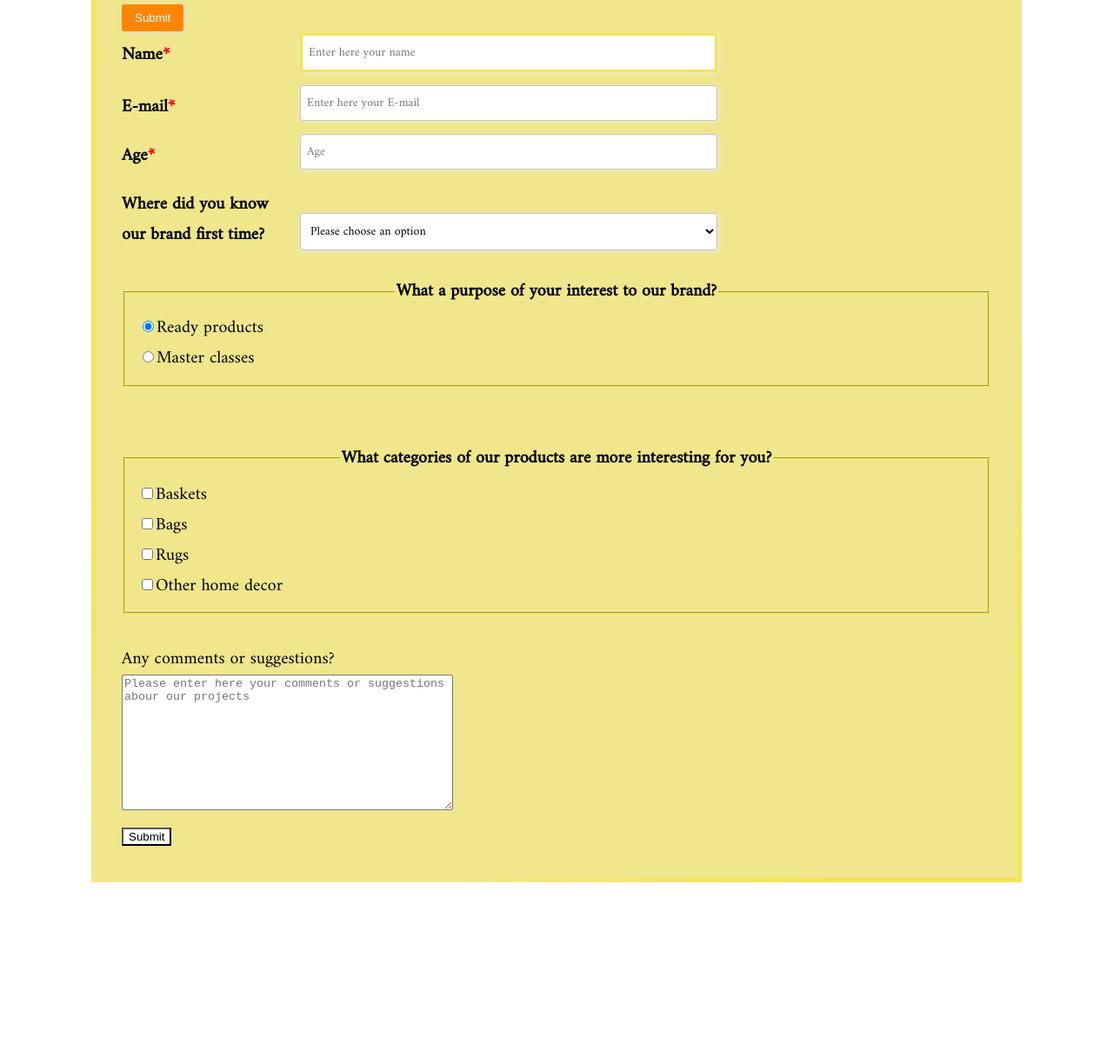
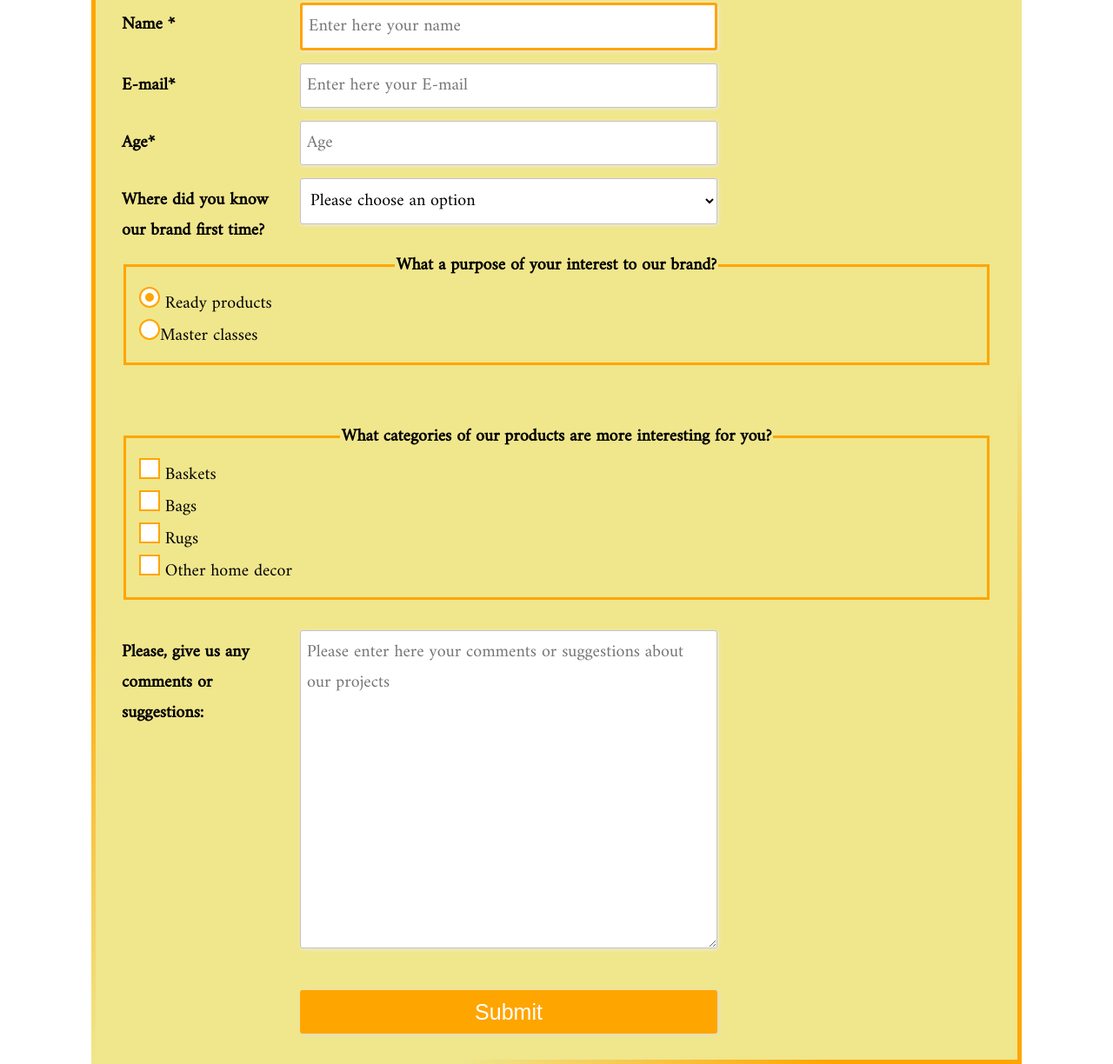
Before and after one commit to alexa5etrova/layouts, a plain HTML site: page SurveyForm/index.html in a window 1280 px wide. Shown: the part 218-1442 px from the top of the page at 87% size. Before the commit the page ends 1251 px from the top, so only its background shows below. Drawn offline with Linux system fonts and the light colour scheme.

Commit message:
survey form

```diff
--- a/SurveyForm/index.css
+++ b/SurveyForm/index.css
@@ -1,77 +1,49 @@
-body{
+body {
   font-family: 'Amiri', serif;
   font-size: 20px;
   background-color: white;
   padding: 10px;
 }
-  #form{
-    background-color:#F0E68C;
+
+#form {
+  background-color: #F0E68C;
   padding: 30px;
   max-width: 1000px;
   margin: auto;
-    border: 5px solid #f5e451;
-    border-image: linear-gradient(to left top,#f5e451 10%,  transparent 30%, transparent 50%, #f5e451 70%);
+  border: 5px solid orange;
+  border-image: linear-gradient(to left top, orange 10%, transparent 30%, transparent 50%, orange 70%);
   border-image-slice: 1;
 }
 
-  h1{
+h1 {
   text-align: center;
   font-size: 30px;
   text-transform: uppercase;
 }
-  #description{
+
+#description {
   text-align: center;
   font-size: 25px;
   line-height: 25px;
 }
 
 
+/* textinput */
 
-  input{
-    background-color:white;
+input {
+  background-color: white;
 }
 
-  .labelInfo{
+.labelInfo {
   display: block;
   margin: 0px 0px 15px 0px;
 }
+
 .inputText {
   border-radius: 3px;
   background: #ffffff;
   color: black;
-    font-size: 14px;
-    font-family: 'Amiri', serif;
-    width: 48%;
-    box-sizing: border-box;
-	border: 1px solid #C2C2C2;
-	box-shadow: 1px 1px 4px #EBEBEB;
-	padding: 7px;
-	outline: none;
- }
- .inputText [placeholder]{
-     color: grey;
- }
-
- .inputText:focus {
-    border: 3px solid #f5e451;
- }
- .inputLabel {
-	width: 200px;
-	padding-top: 8px;
-    padding-right: 5px;
-    font-weight: bold;
-    float: left;
-
- }
- .required{
-     color:red;
- }
-
- .selectSource{
-    border-radius: 3px;
-    background: #ffffff;
-    color: black;
-    font-size: 14px;
+  font-size: 20px;
   font-family: 'Amiri', serif;
   width: 48%;
   box-sizing: border-box;
@@ -81,32 +53,173 @@ body{
   outline: none;
 }
 
- .fieldset{
+.inputText [placeholder] {
+  color: grey;
+}
+
+.inputText:focus {
+  border: 3px solid orange;
+}
+
+.inputLabel {
+  width: 200px;
+  padding-top: 8px;
+  padding-right: 5px;
+  font-weight: bold;
+  float: left;
+
+}
+
+/* select field */
+.selectSource {
+  border-radius: 3px;
+  background: #ffffff;
+  color: black;
+  font-size: 20px;
+  font-family: 'Amiri', serif;
+  width: 48%;
+  box-sizing: border-box;
+  border: 1px solid #C2C2C2;
+  box-shadow: 1px 1px 4px #EBEBEB;
+  padding: 7px;
+  outline: none;
+}
+.selectSource:focus {
+  border: 3px solid orange;
+}
+/*checkboxes & radiobtn */
+
+
+.fieldset {
   margin-top: 30px;
-     border-color: #f5e451;
+  border: 3px solid orange;
 }
+
 .fieldset legend {
   text-align: center;
   font-weight: bold;
 }
 
+/* checkbox */
+.checkboxItem {
+  display: none;
+}
+
+.customCheckbox{
+  display: inline-block;
+  width: 20px;
+  height: 20px;
+  border: 2px solid orange;
+  background-color: white;
+  position: relative;
+
+}
+.customCheckbox::before {
+  content: '\2713';
+  position: absolute;
+  top: 50%;
+  left: 50%;
+  transform: translate(-50%, -50%);
+  display: inline-block;
+  color: orange;
+  opacity: 0;
+  transition: .2s;
+ }
+
+ .checkboxItem:checked + .customCheckbox::before {
+   opacity: 1;
+ }
 
 
-.form-style-2 input[type=submit],
-.form-style-2 input[type=button]{
+/*radio-btn */
+
+ .radioBtn {
+  display: none;
+}
+
+.customRadioBtn{
+  display: inline-block;
+  width: 20px;
+  height: 20px;
+  border: 2px solid orange;
+  border-radius: 50%;
+  background-color: white;
+  position: relative;
+
+}
+.customRadioBtn::before {
+  content: '';
+  position: absolute;
+  top: 50%;
+  left: 50%;
+  transform: translate(-50%, -50%);
+  display: inline-block;
+  width: 10px;
+  height: 10px;
+  background-color: orange;
+  border-radius: 50%;
+  opacity: 0;
+  transition: .2s;
+ }
+
+ .radioBtn:checked + .customRadioBtn::before {
+   opacity: 1;
+
+ }
+
+
+/* textarea block */
+
+
+.suggestionHeader{
+  font-weight: bold;
+  width: 200px;
+  padding-top: 8px;
+  padding-right: 5px;
+  font-weight: bold;
+  float: left;
+
+}
+.suggestionTextArea {
+  border: 1px solid orange;
+  display: inline;
+  border-radius: 3px;
+  background: #ffffff;
+  color: black;
+  font-size: 20px;
+  font-family: 'Amiri', serif;
+  width: 48%;
+  box-sizing: border-box;
+  border: 1px solid #C2C2C2;
+  box-shadow: 1px 1px 4px #EBEBEB;
+  padding: 7px;
+  outline: none;
+}
+
+.suggestionTextArea[placeholder] {
+  color:grey;
+}
+
+.suggestionTextArea:focus {
+  border: 3px solid orange;
+}
+
+
+/* submit button */
+
+.submitBtn {
   border: none;
   padding: 8px 15px 8px 15px;
-	background: #FF8500;
+  background: orange;
+  margin-left: 205px;
+  width: 48%;
+  height: 50px;
+  font-size: 25px;
   color: #fff;
   box-shadow: 1px 1px 4px #DADADA;
-	-moz-box-shadow: 1px 1px 4px #DADADA;
-	-webkit-box-shadow: 1px 1px 4px #DADADA;
   border-radius: 3px;
-	-webkit-border-radius: 3px;
-	-moz-border-radius: 3px;
 }
-.form-style-2 input[type=submit]:hover,
-.form-style-2 input[type=button]:hover{
+.submitBtn:hover {
   background: #EA7B00;
   color: #fff;
 }
--- a/SurveyForm/index.html
+++ b/SurveyForm/index.html
@@ -18,22 +18,12 @@
         <form action="#" method="get" id="survey-form">
 
 
-
-            <div class="form-style-2">
-
-
-                    <label><span> </span><input type="submit" value="Submit" /></label>
-                </form>
-            </div>
-
-
-
-
-
             <label class="labelInfo" id="name-label" for="name">
-                <span class="inputLabel"> Name<span class="required">*</span></span>
-                    <input class="inputText" type="text" id="name" name="name" autofocus required
-                        placeholder="Enter here your name">
+                <span class="inputLabel"> Name
+                    <span class="required">*</span>
+                </span>
+                <input class="inputText" type="text" id="name" name="name" autofocus required
+                    placeholder="Enter here your name">
 
             </label>
 
@@ -41,7 +31,8 @@
 
             <label class="labelInfo" id="email-label" for="email">
                 <span class="inputLabel">E-mail<span class="required">*</span></span>
-                <input class="inputText" type="email" id="email" name="email" placeholder="Enter here your E-mail" required>
+                <input class="inputText" type="email" id="email" name="email" placeholder="Enter here your E-mail"
+                    required>
             </label>
 
 
@@ -50,14 +41,14 @@
             <label class="labelInfo" id="number-label" for="number">
                 <span class="inputLabel">Age<span class="required">*</span></span>
                 <input class="inputText" type="number" id="number" name="number" min="1" max="120" required
-                placeholder="Age">
+                    placeholder="Age">
             </label>
 
 
 
             <div class='dropdown'>
                 <label for="dropdown" class="inputLabel">Where did you know our brand first time?</label>
-                <br>
+
                 <select id="dropdown" class="selectSource" required>
                     <option disabled value selected>Please choose an option</option>
                     <option value="instagram">Instagram</option>
@@ -74,37 +65,77 @@
 
 
             <fieldset class="fieldset">
+
                 <legend for="interest">What a purpose of your interest to our brand?</legend>
-                <label for="products"><input type="radio" value="products" id="products" name="interest" checked>Ready
-                    products</label>
+                <label for="products">
+                    <input class="radioBtn" type="radio" value="products" id="products" name="interest" checked>
+                    <span class="customRadioBtn"></span>
+                    Ready products</label>
                 <br>
-                <label for="masterclass"><input type="radio" value="masterclass" id="masterclass" name="interest">Master
+
+                <label for="masterclass">
+                    <input class="radioBtn" type="radio" value="masterclass" id="masterclass" name="interest">
+                    <span class="customRadioBtn"></span>Master
                     classes</label>
+
             </fieldset>
             <br>
 
 
             <fieldset class="fieldset">
                 <legend for="categories">What categories of our products are more interesting for you?</legend>
-                <label for="baskets"><input type="checkbox" id="baskets" name="categories"
-                        value="baskets">Baskets</label>
+                <label for="baskets">
+                    <input class="checkboxItem" type="checkbox" id="baskets" name="categories" value="baskets">
+                    <span class="customCheckbox"></span>
+                    Baskets</label>
                 <br>
-                <label for="bags"><input type="checkbox" id="bags" value="bags" name="categories">Bags</label>
+
+                <label for="bags"><input class="checkboxItem" type="checkbox" id="bags" value="bags" name="categories">
+                    <span class="customCheckbox"></span>
+                    Bags</label>
                 <br>
-                <label for="rugs"><input type="checkbox" id="rugs" value="rugs" name="categories">Rugs</label>
+
+                <label for="rugs"><input class="checkboxItem" type="checkbox" id="rugs" value="rugs" name="categories">
+                    <span class="customCheckbox"></span>
+                    Rugs</label>
                 <br>
-                <label for="homedecor"><input type="checkbox" id="homedecor" value="homedecor" name="categories">Other
-                    home decor</label>
+
+                <label for="homedecor"><input class="checkboxItem" type="checkbox" id="homedecor" value="homedecor"
+                        name="categories">
+                    <span class="customCheckbox"></span>
+                    Other home decor</label>
             </fieldset>
 
 
+
+
+
+
             <br>
-            <label for="suggestions"> Any comments or suggestions?</label>
+            <div class="textareaContainer">
+                <label class="suggestionHeader" for="suggestions"> Please, give us any comments or suggestions: </label>
+
+                <textarea class="suggestionTextArea" name="suggestions" id="suggestions" rows="10" cols="45"
+                    placeholder="Please enter here your comments or suggestions about our projects"></textarea>
+            </div>
+
             <br>
-            <textarea name="suggestions" id="suggestions" rows="10" cols="45"
-                placeholder="Please enter here your comments or suggestions abour our projects"></textarea>
-            <br>
-            <input type="submit" id="submit" name="submit" value="Submit">
+
+
+
+            <input class="submitBtn" type="submit" id="submit" name="submit" value="Submit">
+
+
+
+
+
+
+
+
+
+
+
+
 
         </form>
     </div>
```
Lines whose indentation alone changed are shown as unchanged.
